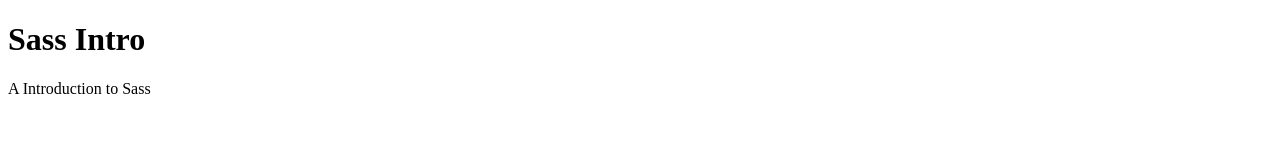
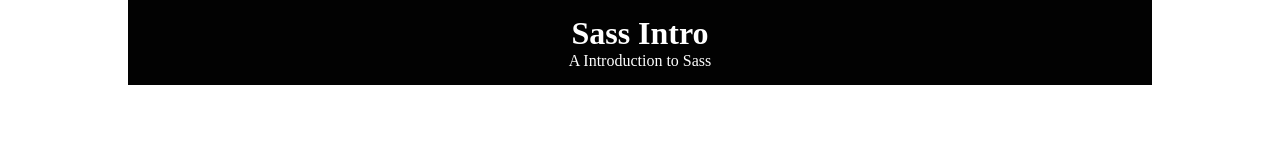
Before and after one commit to LokeshVyavhare/Sass_Learn, a plain HTML site: page Intro/index.html in a window 1280 px wide. Drawn offline with Linux system fonts and the light colour scheme.

Commit message:
!st Phase

```diff
--- a/Intro/index.html
+++ b/Intro/index.html
@@ -8,7 +8,7 @@
     <link rel="stylesheet" href="./index.css">
 </head>
 <body>
-    <div>
+    <div class="container">
         <h1>Sass Intro</h1>
         <p>A Introduction to Sass</p>
     </div>
--- a/Intro/index.scss
+++ b/Intro/index.scss
@@ -0,0 +1,16 @@
+$backgound1 : rgb(2, 2, 2);
+
+body, body *{
+    padding: 0;
+    margin: 0;
+    box-sizing: border-box;
+}
+
+.container{
+    background-color: $backgound1;
+    width: 80%;
+    text-align: center;
+    margin: 0 auto 5vh;
+    padding: 15px 55px;
+    color: #fff;
+}
```
Also changed, not shown: Intro/index.css, 1 other file.
